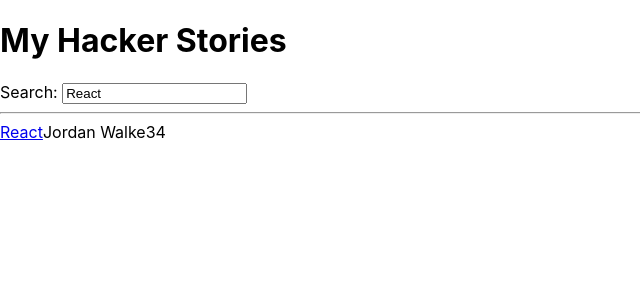
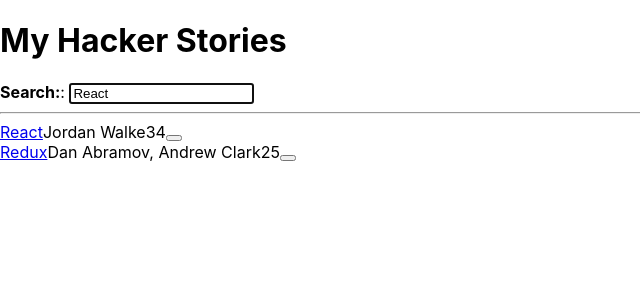
Before and after one commit to khushigour/Search_app, a React (Create React App) app in the folder my-app/: page / in a window 1280 px wide. Shown: the top 300 px of the page, without its empty margins (0-640 px from the left). Built offline with nearby package versions, Linux system fonts and the light colour scheme.

Commit message:
Maintaining Separate State for list

```diff
--- a/my-app/src/App.js
+++ b/my-app/src/App.js
@@ -18,7 +18,7 @@
 
 const App = () => {
 
-  const stories = [
+  const initialStories = [
     {
       title: 'React',
       url: 'https://reactjs.org/',
@@ -41,44 +41,60 @@
    'search', 'React'
   );
 
+  const [stories, setStories] = React.useState(initialStories);
+
   const handleSearch = event => {
     setSearchTerm(event.target.value)
   }
-  const searchedStories = stories.filter((story)=>{
-      return story.title.toLowerCase().includes(searchTerm.toLowerCase());
-  })
 
+
+  const handleStories = (item) => {
+    const newStories = stories.filter(
+      story => item.objectID!==story.objectID
+    );
+
+  setStories(newStories);
+  };
 
   return (
     <div>
       <h1>My Hacker Stories </h1>
-      <Search search={searchTerm} onSearch={handleSearch} />
-      <List stories={searchedStories} />
+      <Search
+        id = "search"
+        value={searchTerm}
+        onSearch={handleSearch}
+        isFocused
+      >
+        <strong>Search:</strong>
+      </Search>
+      <hr/>
+      <List stories={stories} onRemoveItem={handleStories} />
 
     </div>
   );
 }
 
-const Search = ({search, onSearch}) => {
+const Search = ({id, value, type="text", onSearch, children, isFocused}) => (   //children added
+    <>
+      <label htmlFor="search"> {children}: </label>
+      <input
+       id={id}
+       type={type}
+       value={value}
+       autoFocus={isFocused}
+       onChange={onSearch}
+       />
 
-  return (
-    <div>
-      <label htmlFor="search"> Search: </label>
-      <input id="search" type="text" value={search} onChange={onSearch} />
-      <hr />
-
-    </div>
+    </>
   );
 
-}
 
-const List = ({ stories }) => {
-  return stories.map(item =>  <Item key={item.objectID} item={item}/>
+const List = ({ stories, onRemoveItem }) =>
+   stories.map(item =>  <Item key={item.objectID} item={item} onRemoveItem={onRemoveItem}/>
   );
-}
 
-const Item = ({item}) => {
-  return (
+
+const Item = ({item, onRemoveItem}) => (
     <div >
       <span>
         <a href={item.url}>{item.title}</a>
@@ -86,9 +102,11 @@
       <span>{item.author}</span>
       <span>{item.num_comments}</span>
       <span>{item.points}</span>
-
+      <span>
+        <button type="button" onClick={()=>onRemoveItem(item)}></button>
+      </span>
     </div>
   );
-}
+
 
 export default App;
```
